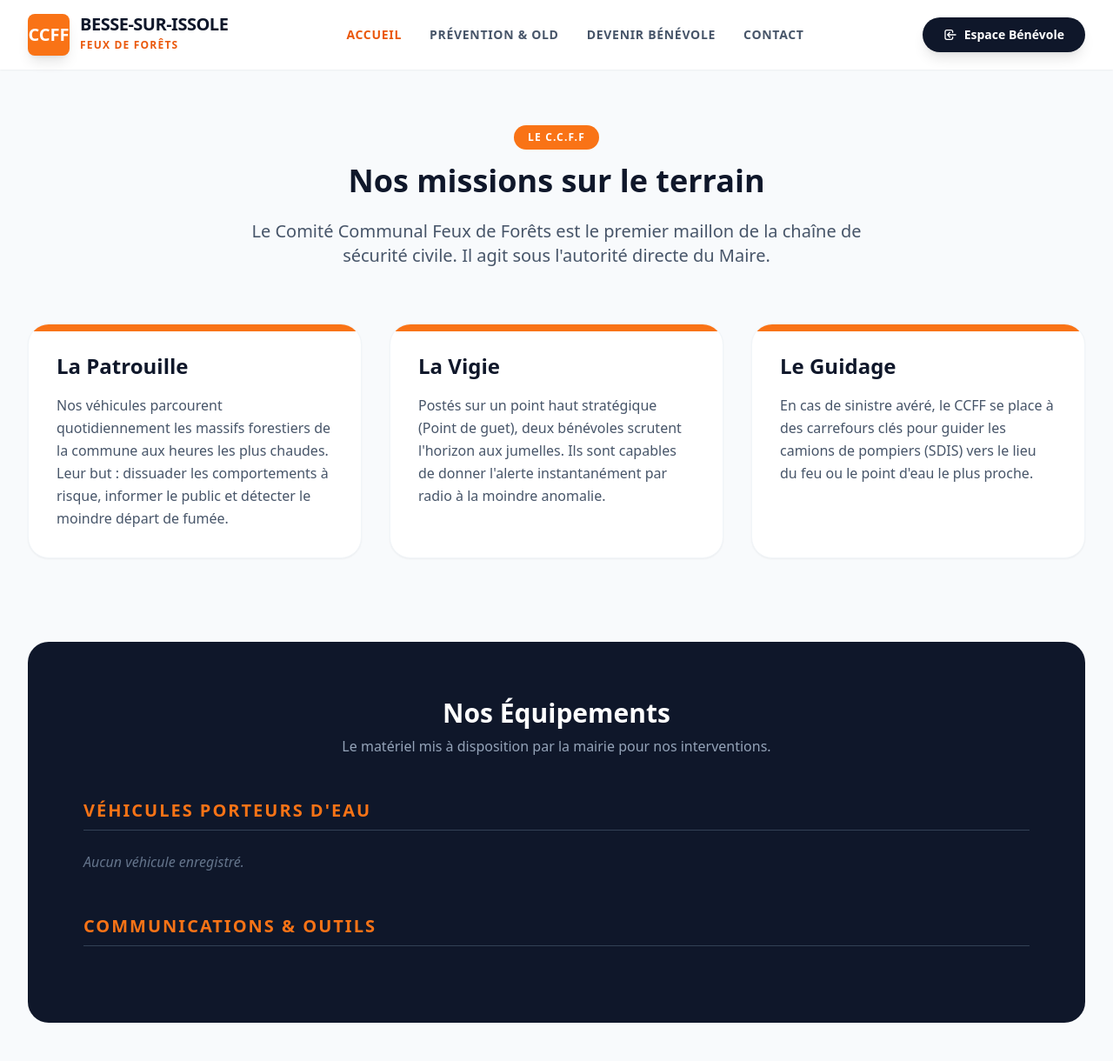
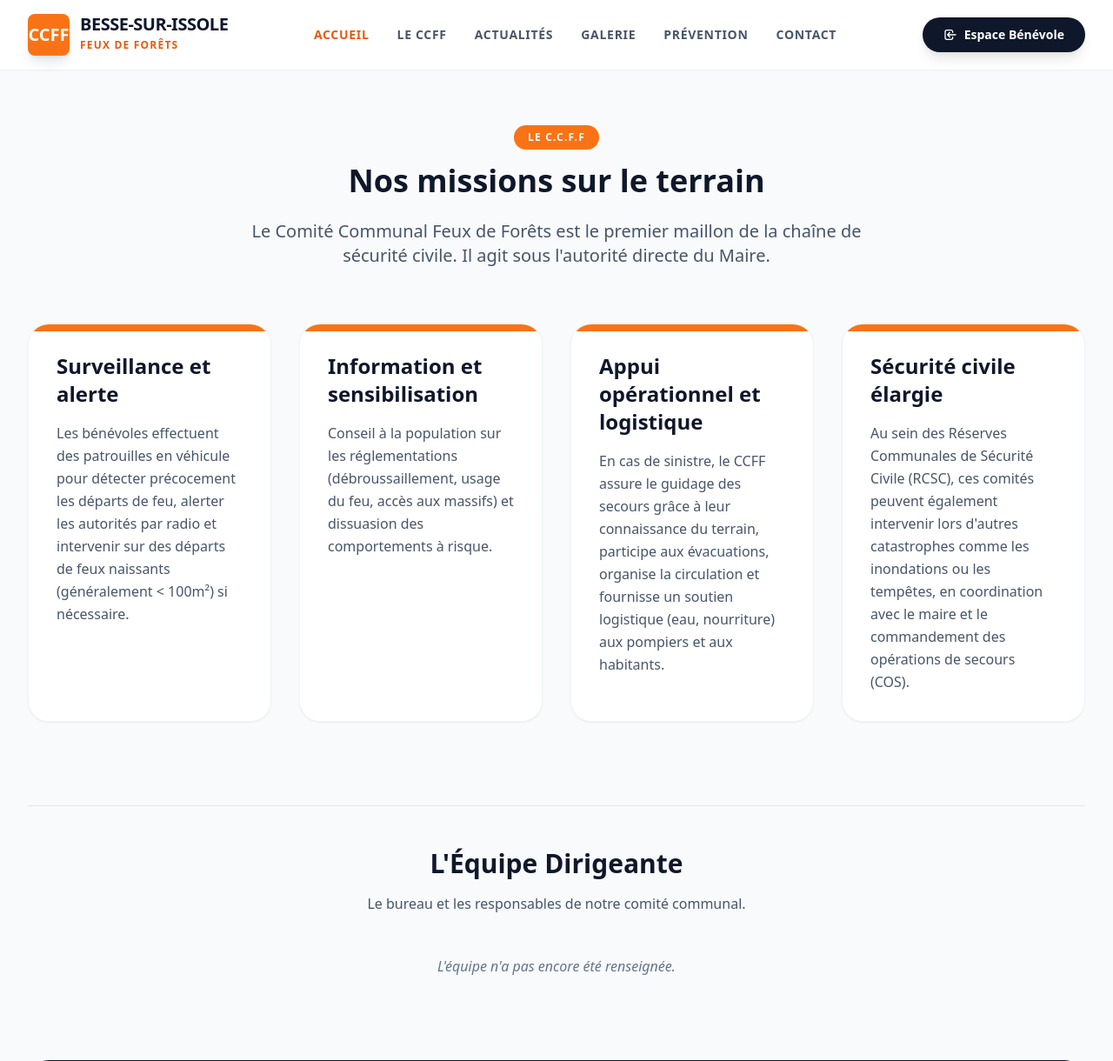
Before and after one commit to Gwenael8389/CCFF, a Django app: page /missions/ in a window 1280 px wide. Shown: the top 1220 px of the page at 87% size. Run offline with Django 4.2, Linux system fonts and the light colour scheme; data that the repository does not hold is empty; some libraries are stand-ins or nearby versions.

Commit message:
Galerie + equipe

```diff
--- a/config/urls.py
+++ b/config/urls.py
@@ -1,7 +1,7 @@
 from django.contrib import admin
 from django.urls import path
 from django.contrib.auth import views as auth_views
-from core.views import home, devenir_benevole, contact, mentions_legales, reglementation, missions, actualites
+from core.views import home, devenir_benevole, contact, mentions_legales, reglementation, missions, actualites, galerie
 
 urlpatterns = [
     path('admin/', admin.site.urls),
@@ -13,6 +13,7 @@ urlpatterns = [
 
     path('missions/', missions, name='missions'),
     path('actualites/', actualites, name='actualites'),
+    path('galerie/', galerie, name='galerie'),
 
     path('connexion/', auth_views.LoginView.as_view(template_name='login.html'), name='login'),
     path('deconnexion/', auth_views.LogoutView.as_view(), name='logout'),
--- a/core/admin.py
+++ b/core/admin.py
@@ -1,8 +1,10 @@
 from django.contrib import admin
-from .models import Actualite, Materiel, RisqueIncendie, Candidature, MessageContact
+from .models import Actualite, Materiel, RisqueIncendie, Candidature, MessageContact, PhotoGalerie, MembreEquipe
 
 admin.site.register(Actualite)
 admin.site.register(Materiel)
 admin.site.register(RisqueIncendie)
 admin.site.register(Candidature)
 admin.site.register(MessageContact)
+admin.site.register(PhotoGalerie)
+admin.site.register(MembreEquipe)
--- a/core/views.py
+++ b/core/views.py
@@ -1,7 +1,7 @@
 from django.shortcuts import render, redirect
 from django.contrib.auth.models import User
 from django.contrib import messages
-from .models import Actualite, Materiel, RisqueIncendie, Candidature, MessageContact
+from .models import Actualite, Materiel, RisqueIncendie, Candidature, MessageContact, PhotoGalerie, MembreEquipe
 
 def home(request):
     nb_benevoles = User.objects.filter(is_active=True).count()
@@ -58,13 +58,19 @@ def missions(request):
     vehicules = Materiel.objects.filter(categorie='VEHICULE', en_service=True)
     radios = Materiel.objects.filter(categorie='RADIO', en_service=True)
     outils = Materiel.objects.filter(categorie='OUTIL', en_service=True)
+    equipe = MembreEquipe.objects.all()
 
     return render(request, 'missions.html', {
         'vehicules': vehicules,
         'radios': radios,
-        'outils': outils
+        'outils': outils,
+        'equipe': equipe
     })
 
 def actualites(request):
     toutes_les_actus = Actualite.objects.all().order_by('-date_publication')
     return render(request, 'actualites.html', {'actus': toutes_les_actus})
+
+def galerie(request):
+    photos = PhotoGalerie.objects.all().order_by('-date_ajout')
+    return render(request, 'galerie.html', {'photos': photos})
--- a/templates/base.html
+++ b/templates/base.html
@@ -27,8 +27,9 @@
 
                 <nav class="hidden lg:flex space-x-8 text-sm font-bold uppercase tracking-wider items-center">
                     <a href="/" class="text-brand-600">Accueil</a>
-                    <a href="/reglementation/" class="text-slate-600 hover:text-brand-600 transition">Prévention & OLD</a>
-                    <a href="/devenir-benevole/" class="text-slate-600 hover:text-brand-600 transition">Devenir Bénévole</a>
+                    <a href="{% url 'missions' %}" class="text-slate-600 hover:text-brand-600 transition">Le CCFF</a>
+                    <a href="{% url 'actualites' %}" class="text-slate-600 hover:text-brand-600 transition">Actualités</a>
+                    <a href="{% url 'galerie' %}" class="text-slate-600 hover:text-brand-600 transition">Galerie</a> <a href="/reglementation/" class="text-slate-600 hover:text-brand-600 transition">Prévention</a>
                     <a href="/contact/" class="text-slate-600 hover:text-brand-600 transition">Contact</a>
                 </nav>
 
--- a/templates/index.html
+++ b/templates/index.html
@@ -86,14 +86,14 @@
                         <svg class="w-7 h-7" fill="none" stroke="currentColor" viewBox="0 0 24 24"><path stroke-linecap="round" stroke-linejoin="round" stroke-width="2" d="M15 12a3 3 0 11-6 0 3 3 0 016 0z"></path><path stroke-linecap="round" stroke-linejoin="round" stroke-width="2" d="M2.458 12C3.732 7.943 7.523 5 12 5c4.478 0 8.268 2.943 9.542 7-1.274 4.057-5.064 7-9.542 7-4.477 0-8.268-2.943-9.542-7z"></path></svg>
                     </div>
                     <h3 class="text-xl font-bold text-slate-900 mb-3">Prévention & Surveillance</h3>
-                    <p class="text-slate-600 text-sm leading-relaxed">Patrouilles régulières dans les massifs (vigie et mobile) pour détecter rapidement les départs de feux et informer les promeneurs des risques.</p>
+                    <p class="text-slate-600 text-sm leading-relaxed">Patrouilles régulières dans les massifs pour détecter rapidement les départs de feux et informer les promeneurs des risques.</p>
                 </div>
                 <div class="bg-white p-8 rounded-2xl shadow-sm border border-slate-100 hover:shadow-md transition">
                     <div class="w-14 h-14 bg-brand-100 text-brand-600 rounded-xl flex items-center justify-center mb-6">
                         <svg class="w-7 h-7" fill="none" stroke="currentColor" viewBox="0 0 24 24"><path stroke-linecap="round" stroke-linejoin="round" stroke-width="2" d="M13 10V3L4 14h7v7l9-11h-7z"></path></svg>
                     </div>
                     <h3 class="text-xl font-bold text-slate-900 mb-3">Intervention & Guidage</h3>
-                    <p class="text-slate-600 text-sm leading-relaxed">En cas de sinistre, le CCFF guide les secours extérieurs (Pompiers) grâce à sa connaissance parfaite des pistes et citernes de la commune.</p>
+                    <p class="text-slate-600 text-sm leading-relaxed">En cas de sinistre, le CCFF guide les secours extérieurs (Pompiers) grâce à sa connaissance des pistes et citernes de la commune.</p>
                 </div>
                 <div class="bg-white p-8 rounded-2xl shadow-sm border border-slate-100 hover:shadow-md transition">
                     <div class="w-14 h-14 bg-brand-100 text-brand-600 rounded-xl flex items-center justify-center mb-6">
--- a/templates/missions.html
+++ b/templates/missions.html
@@ -11,21 +11,53 @@
         <p class="text-xl text-slate-600">Le Comité Communal Feux de Forêts est le premier maillon de la chaîne de sécurité civile. Il agit sous l'autorité directe du Maire.</p>
     </div>
 
-    <div class="grid md:grid-cols-3 gap-8 mb-24">
+    <div class="grid md:grid-cols-4 gap-8 mb-24">
         <div class="bg-white p-8 rounded-3xl shadow-sm border border-slate-100 relative overflow-hidden">
             <div class="absolute top-0 left-0 w-full h-2 bg-brand-500"></div>
-            <h3 class="text-2xl font-black text-slate-900 mb-4">La Patrouille</h3>
-            <p class="text-slate-600 leading-relaxed">Nos véhicules parcourent quotidiennement les massifs forestiers de la commune aux heures les plus chaudes. Leur but : dissuader les comportements à risque, informer le public et détecter le moindre départ de fumée.</p>
+            <h3 class="text-2xl font-black text-slate-900 mb-4">Surveillance et alerte</h3>
+            <p class="text-slate-600 leading-relaxed">Les bénévoles effectuent des patrouilles en véhicule pour détecter précocement les départs de feu, alerter les autorités par radio et intervenir sur des départs de feux naissants (généralement < 100m²) si nécessaire.</p>
         </div>
         <div class="bg-white p-8 rounded-3xl shadow-sm border border-slate-100 relative overflow-hidden">
             <div class="absolute top-0 left-0 w-full h-2 bg-brand-500"></div>
-            <h3 class="text-2xl font-black text-slate-900 mb-4">La Vigie</h3>
-            <p class="text-slate-600 leading-relaxed">Postés sur un point haut stratégique (Point de guet), deux bénévoles scrutent l'horizon aux jumelles. Ils sont capables de donner l'alerte instantanément par radio à la moindre anomalie.</p>
+            <h3 class="text-2xl font-black text-slate-900 mb-4">Information et sensibilisation</h3>
+            <p class="text-slate-600 leading-relaxed">Conseil à la population sur les réglementations (débroussaillement, usage du feu, accès aux massifs) et dissuasion des comportements à risque.</p>
         </div>
         <div class="bg-white p-8 rounded-3xl shadow-sm border border-slate-100 relative overflow-hidden">
             <div class="absolute top-0 left-0 w-full h-2 bg-brand-500"></div>
-            <h3 class="text-2xl font-black text-slate-900 mb-4">Le Guidage</h3>
-            <p class="text-slate-600 leading-relaxed">En cas de sinistre avéré, le CCFF se place à des carrefours clés pour guider les camions de pompiers (SDIS) vers le lieu du feu ou le point d'eau le plus proche.</p>
+            <h3 class="text-2xl font-black text-slate-900 mb-4">Appui opérationnel et logistique</h3>
+            <p class="text-slate-600 leading-relaxed">En cas de sinistre, le CCFF assure le guidage des secours grâce à leur connaissance du terrain, participe aux évacuations, organise la circulation et fournisse un soutien logistique (eau, nourriture) aux pompiers et aux habitants.</p>
+        </div>
+        <div class="bg-white p-8 rounded-3xl shadow-sm border border-slate-100 relative overflow-hidden">
+            <div class="absolute top-0 left-0 w-full h-2 bg-brand-500"></div>
+            <h3 class="text-2xl font-black text-slate-900 mb-4">Sécurité civile élargie</h3>
+            <p class="text-slate-600 leading-relaxed">Au sein des Réserves Communales de Sécurité Civile (RCSC), ces comités peuvent également intervenir lors d'autres catastrophes comme les inondations ou les tempêtes, en coordination avec le maire et le commandement des opérations de secours (COS).</p>
+        </div>
+    </div>
+
+    <div class="mb-24 pt-12 border-t border-slate-200">
+        <div class="text-center mb-12">
+            <h2 class="text-3xl font-black text-slate-900 mb-4">L'Équipe Dirigeante</h2>
+            <p class="text-slate-600">Le bureau et les responsables de notre comité communal.</p>
+        </div>
+
+        <div class="grid grid-cols-1 sm:grid-cols-2 md:grid-cols-3 lg:grid-cols-4 gap-8">
+            {% for membre in equipe %}
+            <div class="bg-white rounded-3xl p-6 text-center shadow-sm border border-slate-100 hover:shadow-lg transition">
+                <div class="w-32 h-32 mx-auto rounded-full overflow-hidden mb-4 border-4 border-brand-50 shadow-inner">
+                    {% if membre.photo %}
+                        <img src="{{ membre.photo.url }}" alt="{{ membre.nom }}" class="w-full h-full object-cover">
+                    {% else %}
+                        <div class="w-full h-full bg-slate-100 flex items-center justify-center text-slate-400">
+                            <svg class="w-12 h-12" fill="currentColor" viewBox="0 0 24 24"><path d="M12 12c2.21 0 4-1.79 4-4s-1.79-4-4-4-4 1.79-4 4 1.79 4 4 4zm0 2c-2.67 0-8 1.34-8 4v2h16v-2c0-2.66-5.33-4-8-4z"/></svg>
+                        </div>
+                    {% endif %}
+                </div>
+                <h3 class="text-lg font-black text-slate-900">{{ membre.nom }}</h3>
+                <p class="text-brand-600 font-bold text-sm uppercase tracking-wider mt-1">{{ membre.role }}</p>
+            </div>
+            {% empty %}
+            <div class="col-span-full text-center text-slate-500 italic">L'équipe n'a pas encore été renseignée.</div>
+            {% endfor %}
         </div>
     </div>
 
```
Also changed, not shown: core/models.py (+20 -0 lines), templates/galerie.html (added, +25 -0 lines), core/migrations/0004_membreequipe_photogalerie.py (added).
